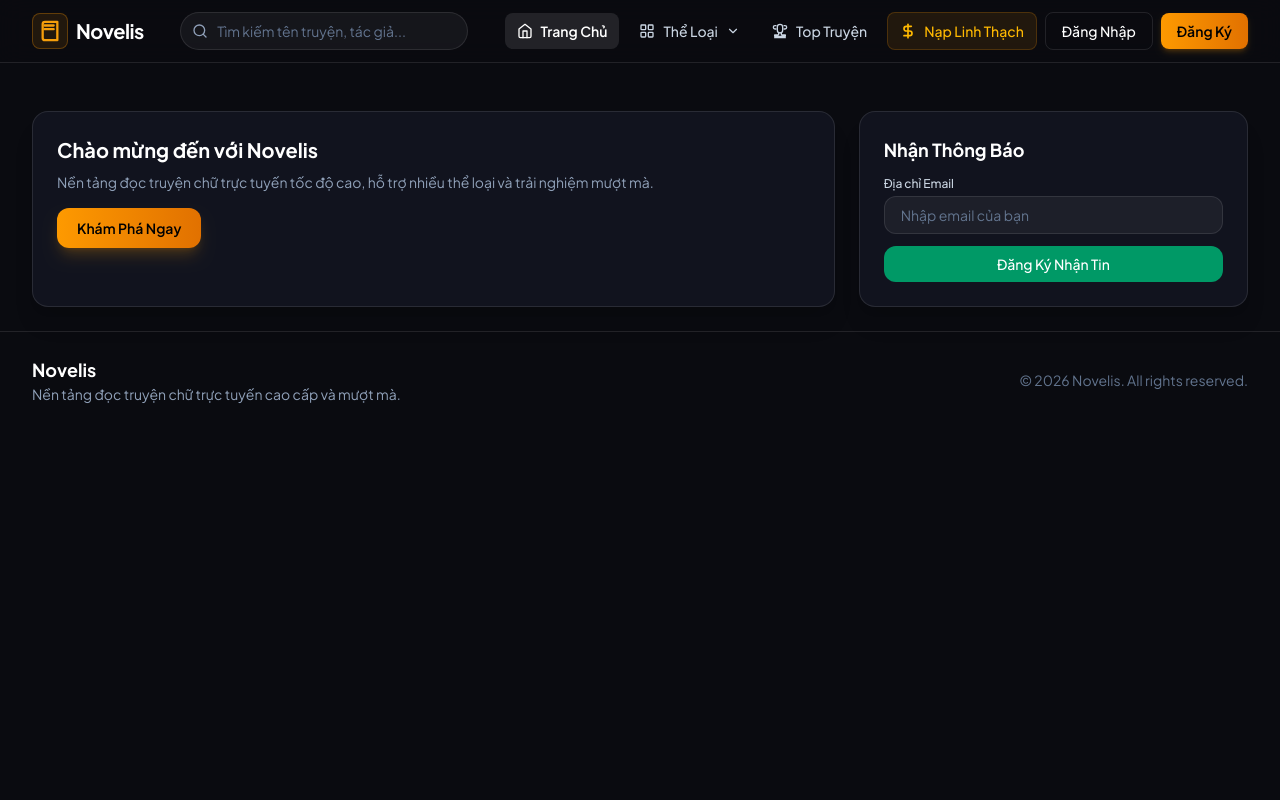
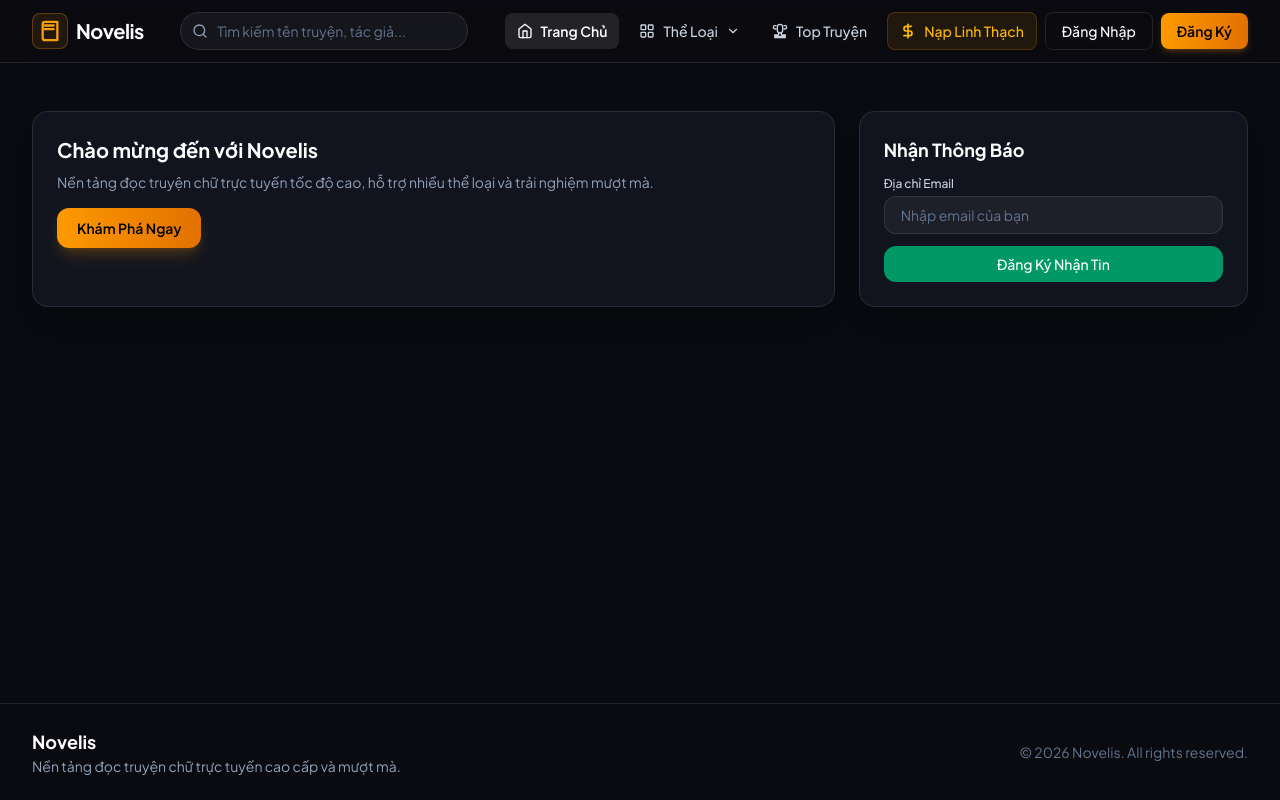
Before and after one commit to GaMox-beep/WebReact, a React (Vite) app in the folder frontend/: page / in a window 1280 px wide. Built offline with nearby package versions, Linux system fonts and the light colour scheme.

Commit message:
fix(ui): fix sticky footer alignment using Tailwind CSS flex layout in CustomerLayout

```diff
--- a/frontend/src/layout/CustomerLayout.tsx
+++ b/frontend/src/layout/CustomerLayout.tsx
@@ -4,13 +4,13 @@
 
 const CustomerLayout = () => {
   return (
-    <main className="d-flex flex-column min-vh-100">
+    <div className="flex flex-col min-h-screen bg-[#0a0b10]">
       <NavbarComponent />
-      <div className="flex-grow-1">
+      <main className="flex-1 w-full">
         <Outlet />
-      </div>
+      </main>
       <FooterComponent />
-    </main>
+    </div>
   )
 }
 
```
